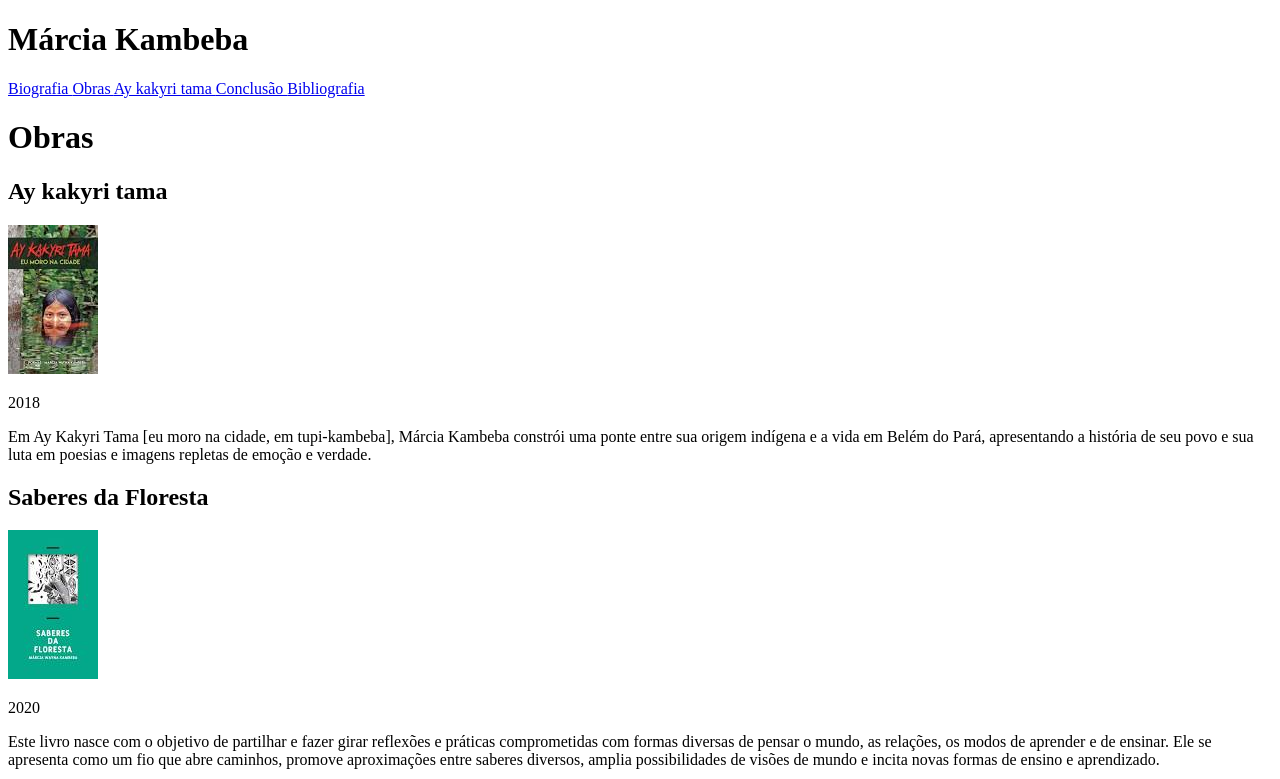
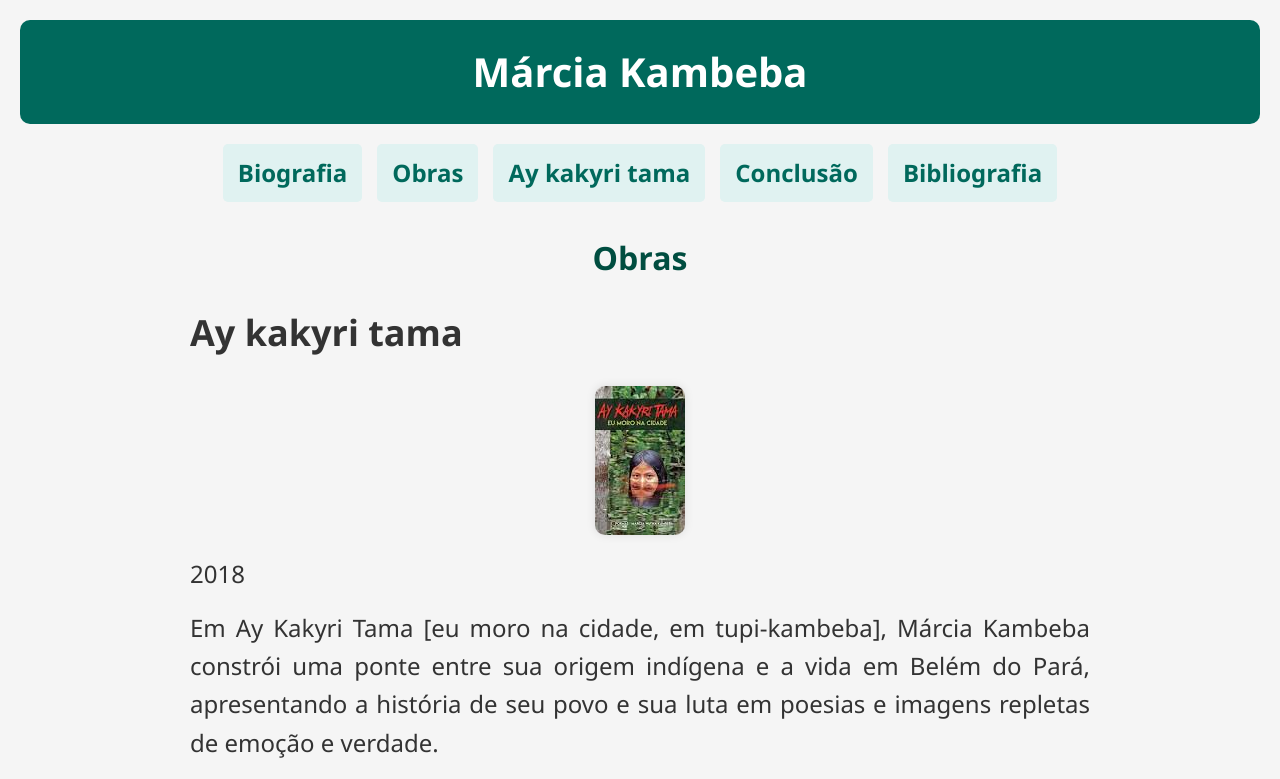
Before and after one commit to Christianmrodriguess/marcia_kambeba, a plain HTML site: page obras.html in a window 1280 px wide. Shown: the top 779 px of the page. Drawn offline with Linux system fonts and the light colour scheme.

Commit message:
Trab de indio pro beta

```diff
--- a/css/style.css
+++ b/css/style.css
@@ -1 +1,118 @@
-thauan betinha
+* {
+    margin: 0;
+    padding: 0;
+    box-sizing: border-box;
+    font-family: 'Segoe UI', Tahoma, Geneva, Verdana, sans-serif;
+}
+
+body {
+    background-color: #f5f5f5;
+    color: #333;
+    line-height: 1.6;
+    padding: 20px;
+    font-size: x-large;
+}
+
+header {
+    background-color: #00695c;
+    color: white;
+    padding: 20px;
+    text-align: center;
+    border-radius: 10px;
+    margin-bottom: 20px;
+}
+
+header h1 {
+    font-size: 2.5rem;
+}
+
+a {
+    color: red;
+    text-decoration: none;
+}
+
+a:hover {
+    color: aqua;
+}
+
+nav {
+    display: flex;
+    justify-content: center;
+    gap: 15px;
+    margin-bottom: 30px;
+    flex-wrap: wrap;
+}
+
+nav a {
+    text-decoration: none;
+    color: #00695c;
+    font-weight: bold;
+    background-color: #e0f2f1;
+    padding: 10px 15px;
+    border-radius: 5px;
+    transition: background-color 0.3s, color 0.3s;
+}
+
+nav a:hover {
+    background-color: #00695c;
+    color: white;
+}
+
+div {
+    max-width: 900px;
+    margin: auto;
+}
+
+div h1 {
+    margin-bottom: 20px;
+    color: #004d40;
+    font-size: 2rem;
+    text-align: center;
+}
+
+img {
+    display: block;
+    margin: 0 auto 20px;
+    border-radius: 10px;
+    box-shadow: 0 0 10px rgba(0, 0, 0, 0.1);
+}
+
+p {
+    margin-bottom: 15px;
+    text-align: justify;
+}
+
+footer {
+    text-align: center;
+    margin-top: 40px;
+    padding-top: 20px;
+    border-top: 1px solid #ccc;
+    font-size: 0.9rem;
+    color: #666;
+}
+
+.poema-duplo {
+    display: flex;
+    gap: 30px;
+    flex-wrap: wrap;
+    margin-bottom: 40px;
+}
+
+.coluna {
+    flex: 1;
+    min-width: 300px;
+}
+
+img {
+    margin-top: 25px    ;
+}
+
+h2 {
+    margin-bottom: 20px;
+    margin-top: 20px;
+}
+
+h3 {
+    margin-top: 10px;
+    margin-bottom: 10px;
+}
```
